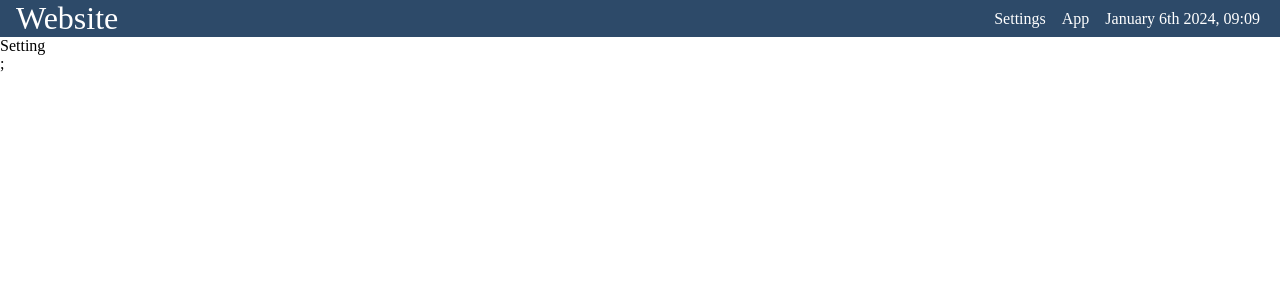
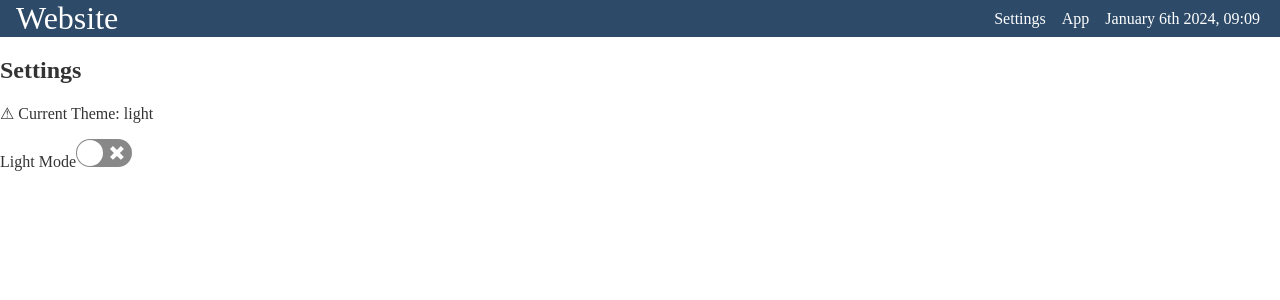
Before and after one commit to Mechazzz/Expense_Tracker, a React (Vite) app: page /settings in a window 1280 px wide. Shown: the top 300 px of the page. Built offline with nearby package versions, Linux system fonts and the light colour scheme.

Commit message:
Installing switch,  creating SettingsProvider Component, setting up theme change, creating Setting.css, adding context, switch and theme to Settings.tsx

```diff
--- a/package.json
+++ b/package.json
@@ -21,6 +21,7 @@
     "react-dom": "^18.2.0",
     "react-hook-form": "^7.49.2",
     "react-router-dom": "^6.21.1",
+    "react-switch": "^7.0.0",
     "recharts": "^2.10.3",
     "uuid": "^9.0.1",
     "zod": "^3.22.4"
--- a/src/Components/Settings.tsx
+++ b/src/Components/Settings.tsx
@@ -1,10 +1,28 @@
 import Navbar from "./Navbar";
+import Switch from "react-switch";
+import { useContext } from "react";
+import {
+  SettingsContext,
+  SettingsContextProps,
+} from "../Providers/SettingsProvider";
+import "../Styling/Settings.css";
 
 const Settings = () => {
+  const { settings, toggleTheme, defaultThemeStyles }: SettingsContextProps =
+    useContext(SettingsContext);
   return (
     <>
       <Navbar />
-      <div>Setting</div>;
+      <div style={defaultThemeStyles[settings.theme]}>
+        <h2>Settings</h2>
+        <p>Current Theme: {settings.theme}</p>
+        <div>
+          <label>
+            {settings.theme === "light" ? "Light Mode" : "Dark Mode"}
+          </label>
+          <Switch onChange={toggleTheme} checked={settings.theme === "dark"} />
+        </div>
+      </div>
     </>
   );
 };
--- /dev/null
+++ b/src/Providers/SettingsProvider.tsx
@@ -0,0 +1,70 @@
+import { createContext, ReactNode, useState, useContext } from "react";
+
+interface SettingsState {
+  theme: "light" | "dark";
+}
+
+export interface SettingsContextProps {
+  settings: SettingsState;
+  setSettings: React.Dispatch<React.SetStateAction<SettingsState>>;
+  toggleTheme: () => void;
+  defaultThemeStyles: ThemeStyles;
+}
+
+interface ThemeStyles {
+  light: {
+    background: string;
+    color: string;
+  };
+  dark: {
+    background: string;
+    color: string;
+  };
+}
+
+const defaultThemeStyles: ThemeStyles = {
+  light: {
+    background: "#fff",
+    color: "#333",
+  },
+  dark: {
+    background: "#333",
+    color: "#fff",
+  },
+};
+
+export const SettingsContext = createContext<SettingsContextProps>(
+  {} as SettingsContextProps
+);
+
+const SettingsProvider = ({ children }: { children: ReactNode }) => {
+  const [settings, setSettings] = useState<SettingsState>({
+    theme: "light",
+  });
+
+  const toggleTheme = () => {
+    setSettings((prevSettings) => ({
+      ...prevSettings,
+      theme: prevSettings.theme === "light" ? "dark" : "light",
+    }));
+  };
+
+  const contextValue: SettingsContextProps = {
+    settings,
+    setSettings,
+    toggleTheme,
+    defaultThemeStyles,
+  };
+
+  return (
+    <SettingsContext.Provider value={contextValue}>
+      {children}
+    </SettingsContext.Provider>
+  );
+};
+
+export const useSettings = (): SettingsContextProps => {
+  return useContext(SettingsContext);
+};
+
+export default SettingsProvider;
--- /dev/null
+++ b/src/Styling/Settings.css
@@ -0,0 +1,11 @@
+.switch label {
+    margin: 10px;
+}
+
+#light .switch label {
+    color: black
+}
+
+#dark .switch label {
+    color:white
+}
--- a/src/main.tsx
+++ b/src/main.tsx
@@ -2,9 +2,12 @@ import React from "react";
 import ReactDOM from "react-dom/client";
 import { RouterProvider } from "react-router-dom";
 import router from "./routes/Index.tsx";
+import SettingsProvider from "./Providers/SettingsProvider.tsx";
 
 ReactDOM.createRoot(document.getElementById("root")!).render(
   <React.StrictMode>
-    <RouterProvider router={router} />
+    <SettingsProvider>
+      <RouterProvider router={router} />
+    </SettingsProvider>
   </React.StrictMode>
 );
```
Also changed, not shown: 1 other file (tests, documents, lock files or other folders).
